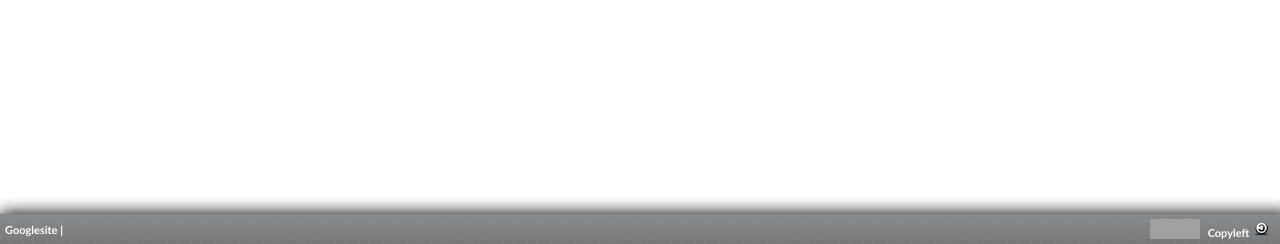
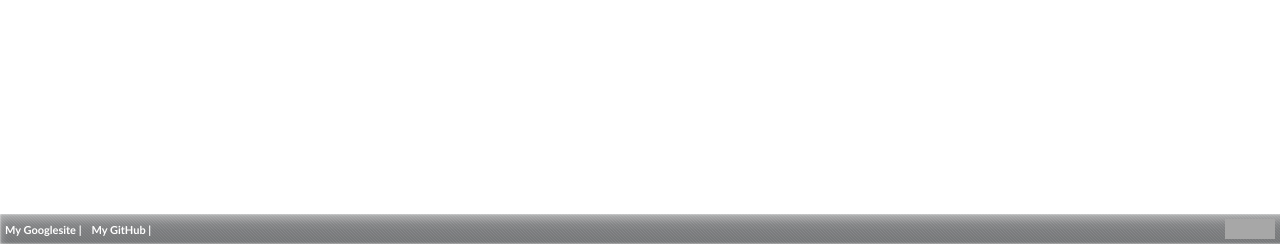
Before and after one commit to chetanankola/WebMyConten, a PHP site: page /php/rmove.php in a window 1280 px wide. Shown: the part 556-800 px from the top of the page. Run offline with PHP 8.4, Linux system fonts and the light colour scheme; some libraries are stand-ins or nearby versions; grey boxes are pictures that could not be loaded.

Commit message:
fixed footer

```diff
--- a/css/classstyle.css
+++ b/css/classstyle.css
@@ -22,6 +22,7 @@ img.roundededges{-moz-border-radius: 15px;-webkit-border-radius: 15px;border-rad
 background-color: #fff;zoom: 1;filter: progid:DXImageTransform.Microsoft.Shadow(color='#969696', Direction=135, Strength=3);
 }
 .boxlightshadow { box-shadow: 0 0 14px #ccc;-moz-box-shadow:0 0 14px #ccc;-webkit-box-shadow: 0 0 14px #ccc}
+
 
 
 .newborderradius {-moz-border-radius: 4px;-webkit-border-radius: 4px;border-radius: 4px;}
@@ -380,10 +381,15 @@ font:normal 11px "Trebuchet Ms", Verdana, Arial, Helvetica, sans-serif; color:#f
     box-shadow: inset #fff 0 0 2px, inset rgba(255,255,255,.4) 0 5px 10px;
 }
 
-
-.gitshadow
-{
-box-shadow:0 1px 4px rgba(0, 0, 0, 0.3);-moz-box-shadow:0 1px 4px rgba(0, 0, 0, 0.3);-webkit-box-shadow:0 1px 4px rgba(0, 0, 0, 0.3);
+.footershadow {
+    -moz-box-shadow: inset #fff 0 0 2px, inset rgba(255,255,255,.4) 0 5px 10px;
+    -o-box-shadow: inset #fff 0 0 2px, inset rgba(255,255,255,.4) 0 5px 10px;
+    box-shadow: inset #fff 0 0 2px, inset rgba(255,255,255,.4) 0 5px 10px;
+}
+.gitshadow {
+	box-shadow:0 1px 4px rgba(0, 0, 0, 0.3);
+	-moz-box-shadow:0 1px 4px rgba(0, 0, 0, 0.3);
+	-webkit-box-shadow:0 1px 4px rgba(0, 0, 0, 0.3);
 }
 
 .ytubeshadow
@@ -467,3 +473,54 @@ background: -ms-linear-gradient(top, rgba(249,252,247,1) 0%,rgba(245,249,240,1)
 filter: progid:DXImageTransform.Microsoft.gradient( startColorstr='#f9fcf7', endColorstr='#f5f9f0',GradientType=0 ); /* IE6-9 */
 background: linear-gradient(top, rgba(249,252,247,1) 0%,rgba(245,249,240,1) 100%); /* W3C */
 }
+
+
+
+
+ul{
+    margin: 0 auto;
+    padding: 0;
+}
+
+ul.horizontal_left_list {
+    margin: 0 auto;
+    padding: 0;
+}
+ul.horizontal_left_list li{
+    text-align: left;
+    float: left;
+    list-style: none;
+  /*padding: 3px 10px 3px 10px;
+    margin: 5px;*/
+	/*padding: 1px 1px 1px 1px; *//*top right left bottom*/
+   /* border: 1px solid #ccc;*/
+}
+
+ul.horizontal_right_list {
+    margin:0 auto;
+    padding: 0;
+}
+ul.horizontal_right_list li{
+    text-align: left;
+    float: right;
+    list-style: none;
+}
+
+
+
+
+ul.pane_left_list {
+    margin: 0 auto;
+    padding: 0;
+}
+ul.pane_left_list li{
+    text-align: left;
+    float: left;
+    list-style: none;
+	padding: 3px 10px 3px 10px;
+    /*margin: 5px;*/
+	margin:0px;
+	border: 1px solid #eff;
+	border-radius:4px 4px 4px 4px;
+	background:#eef;
+}
--- a/css/layout.css
+++ b/css/layout.css
@@ -111,7 +111,7 @@ right:70px;
 
 #footer2 {
 	position: fixed;
-	bottom:0px;
+	bottom:0;
 	left:0;
 	width:100%;
 	height:25px;
@@ -119,9 +119,6 @@ right:70px;
 	padding-left:5px;
 	padding-right:5px;
 	background: white url(../images/menu_tile.png) 50% -210px repeat-x;
-	box-shadow: 2px 2px 17px 0px #000;
-	-moz-box-shadow:2px 2px 17px 0px #000;
-	-webkit-box-shadow:2px 2px 17px 0px #000;
 	opacity:0.9;
 	z-index:10;
 }
--- a/css/layoutstyle.css
+++ b/css/layoutstyle.css
@@ -120,8 +120,16 @@ a#smaller{font:normal 8px "Trebuchet Ms", Verdana, Arial, Helvetica, sans-serif;
 #pane p     {font:normal 15px "Trebuchet Ms", Verdana, Arial, Helvetica, sans-serif; color:#000; font-weight:bold; text-decoration:none;word-wrap:break-word;}
 #pane h1    {font:normal 14px "Trebuchet Ms", Verdana, Arial, Helvetica, sans-serif; color:#000; font-weight:bold; text-decoration:none;word-wrap:break-word;}
 #pane a     {font:normal 15px "Trebuchet Ms", Verdana, Arial, Helvetica, sans-serif; font-weight:bold; color:#000; text-decoration:none; word-wrap:break-word;}
-#pane a:hover    {font:normal 15px "Trebuchet Ms", Verdana, Arial, Helvetica, sans-serif; font-weight:bold; color:#000; text-decoration:none; word-wrap:break-word;
+/*#pane a:hover    {font:normal 15px "Trebuchet Ms", Verdana, Arial, Helvetica, sans-serif; font-weight:bold; color:#000; text-decoration:none; word-wrap:break-word;
 border-bottom: 1px solid #000; background-color:#eee; padding-top:4px;}
+*/
+#pane li:hover    {font:normal 15px "Trebuchet Ms", Verdana, Arial, Helvetica, sans-serif; font-weight:bold; color:#000; text-decoration:none; word-wrap:break-word;
+/*border-bottom: 4px solid #000;*/
+background-color:#ccc;
+
+padding-top:4px;}
+
+
 
 #leftmenu p     {font:normal 14px "Trebuchet Ms", Verdana, Arial, Helvetica, sans-serif; color:#000; font-weight:bold; text-decoration:none;word-wrap:break-word;}
 #leftmenu h1  	{font:normal 14px "Trebuchet Ms", Verdana, Arial, Helvetica, sans-serif; color:#000; font-weight:bold; text-decoration:none;word-wrap:break-word;}
--- a/php/footer.php
+++ b/php/footer.php
@@ -1 +1,20 @@
+<ul class="horizontal_left_list">
+    <li> <a href="http://sites.google.com/site/ankolachetaninc/" target="_blank">My Googlesite |</a>  </li>
+    <li><a href="http://github.com/chetanankola" target="_blank">My GitHub |</a> </li>
+</ul>
+
+<ul class = "horizontal_right_list">
+<li> <iframe
+	 src="http://www.facebook.com/plugins/like.php?href=http://chetanankola.com/"
+     scrolling="no" frameborder="0"
+     style="border:none;width:50px; padding-right:10px; height:20px"> </iframe>
+</li>
+</ul>
+
+
+
+<!--
+<li>
 <a href=#>Copyleft <img src="http://chetanankola.com/homepage/images/copyleftshiny.png" width=18 height=18></img></a>
+</li>
+-->
--- a/php/foottemplate.php
+++ b/php/foottemplate.php
@@ -1,10 +1,12 @@
-	<div id="footer1" style="display:block;">
-		<?php include('headpanel.php'); ?>
+
+<!--	<div id="footer1" style="display:block;">
+		<?php /*include('headpanel.php'); */ ?>
+	</div>
+-->
+	<div id="footer2" class="footershadow">
+		<?php  include('footer.php'); ?>
 	</div>
 
-
-
-	<div id="footer2"> <?php  include('headpanel.php');  ?> </div>
 
 
 	<!--
--- a/php/headpanel.php
+++ b/php/headpanel.php
@@ -1,4 +1,4 @@
-
+<!--
 <a  id='googlesite' href="http://sites.google.com/site/ankolachetaninc/" target="_blank">Googlesite |</a>
 
 <iframe id='fbframe'
@@ -9,3 +9,5 @@
 
 
 <a id="copyleft" href=#>Copyleft <img src="http://chetanankola.com/homepage/images/copyleftshiny.png" width=18 height=18></img></a>
+
+-->
--- a/php/pane_content.php
+++ b/php/pane_content.php
@@ -1,4 +1,13 @@
-<a id="homelink" href="http://chetanankola.com" >home </a>
+
+
+
+<ul class="pane_left_list">
+	<li> <a id="homelink" href="http://chetanankola.com" >home</a>  </li>
+	<li> <a href="http://sites.google.com/site/ankolachetaninc/" target="_blank">My Googlesite</a>  </li>
+    <li> <a href="http://github.com/chetanankola" target="_blank">My GitHub</a> </li>
+</ul>
+
+
 <!--<a href="/">
 <img id='homeimagelink'src='http://chetanankola.com/homepage/images/home.png' height='50' width='50' alt='Home'> </img> </a> -->
 <br> <br>
--- a/scripts/d2ksdd.js
+++ b/scripts/d2ksdd.js
@@ -315,7 +315,10 @@ var newtemplate = function(){
 			//$('#fbframe').addClass('gitshadow');
 			//$('#pane').css('background','#FFFFFF');
            //$('#pane').addClass('gitshadow appleborderradius');
-			$('#pane').addClass('gitshadow transparentborder');
+
+
+			//$('#pane').addClass('gitshadow transparentborder');
+			$('#pane').addClass('transparentborder');
             $('#fbstats').css('background-color','#FFFFFF');
             $('#leftmenu').css('background-color','#FFFFFF');
             $('#middle').css('background-color','#FFFFFF');
@@ -400,10 +403,10 @@ var LinkHighlightBehaviour = function() {
 		$(this).addClass('highlight2');
 	});
 
-	$('#pane a').click(
+	$('#pane li a').click(
 		function(e){
 		e.preventDefault; // prevent default behaviour which is to navigate..
-		 $('.highlight').removeClass('highlight2');
+		 $('.highlight').removeClass('highlight');
 		 $(this).addClass('highlight');
 		});
 
```
